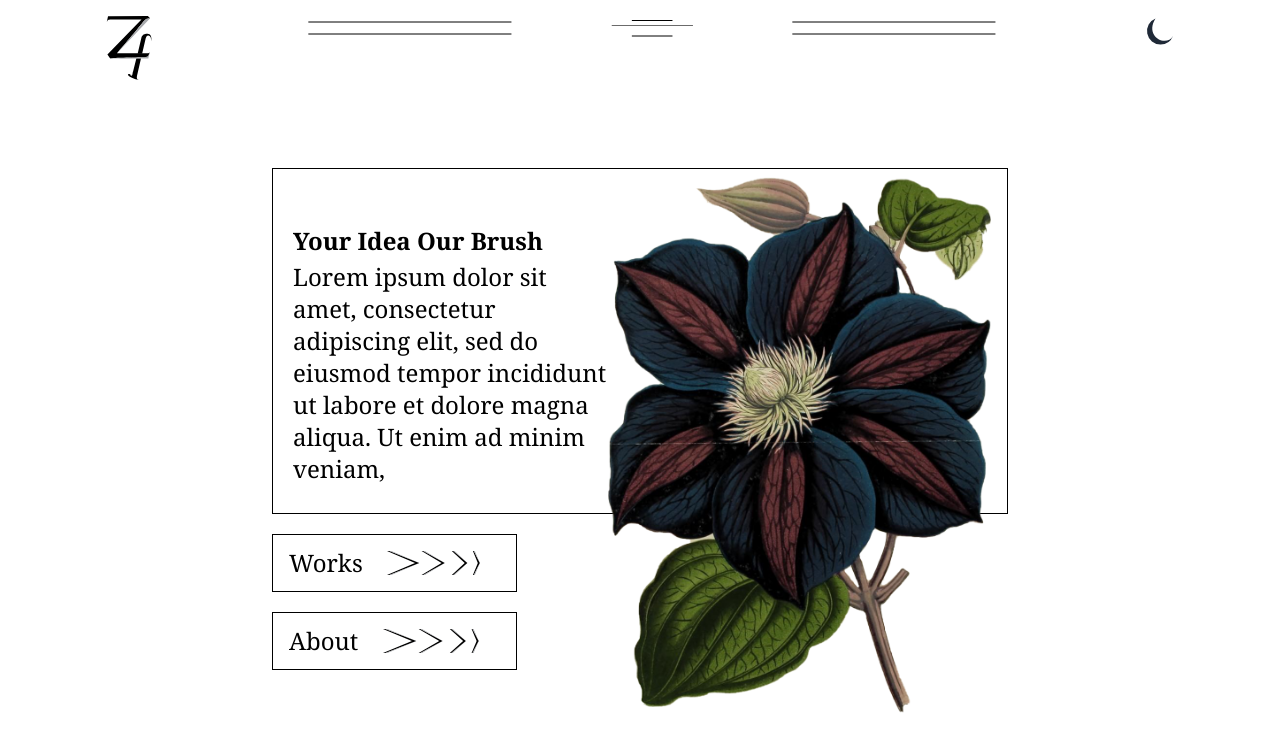
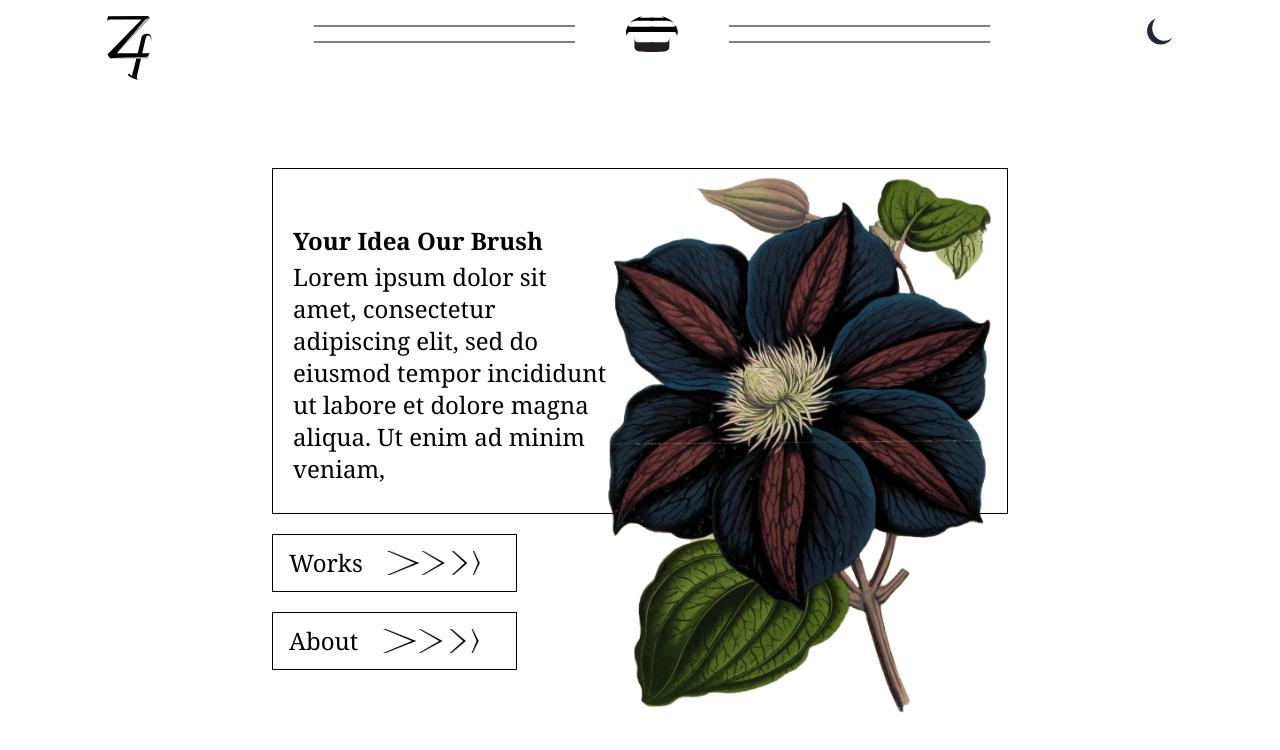
Before and after one commit to paul-lorenc/zipperfield-dot-co, a Next.js app: page / in a window 1280 px wide. Shown: the top 750 px of the page. Built offline with nearby package versions, Linux system fonts and the light colour scheme.

Commit message:
added main nav icon

```diff
--- a/components/Container.tsx
+++ b/components/Container.tsx
@@ -2,6 +2,8 @@ import Link from "next/link";
 import { useState, useEffect } from "react";
 import { useTheme } from "next-themes";
 import ZFIcon from "./svgs/ZFIcon";
+import TopNavDrop from "./svgs/TopNavDrop";
+import BotNavDrop from "./svgs/BotNavDrop";
 
 export const Container: React.FC = ({ children }) => {
   let ax1 = "8%";
@@ -32,32 +34,15 @@ export const Container: React.FC = ({ children }) => {
             </a>
           </Link>
           <div className="z-20 flex flex-col items-center w-2/3 text-black dark:text-white">
-            <div className="h-3 navtop flex items-center justify-between">
+            <div className="h-5 navtop flex items-center justify-between">
               <svg height="100%" width="100%">
                 <line x1={ax1} y1={l1} x2={ax2} y2={l1} stroke="currentColor" />
               </svg>
               <button
-                className="h-3 w-full flex flex-col items-center justify-center"
+                className="h-5 w-full md:w-1/3 flex flex-col items-center justify-center"
                 onClick={handleClick}
               >
-                <svg height="100%" width="20%">
-                  <line
-                    x1={ax1}
-                    y1={l1}
-                    x2={ax2}
-                    y2={l1}
-                    stroke="currentColor"
-                  />
-                </svg>
-                <svg className="h-1" height="100%" width="40%">
-                  <line
-                    x1={ax1}
-                    y1="3%"
-                    x2={ax2}
-                    y2="3%"
-                    stroke="currentColor"
-                  />
-                </svg>
+                <TopNavDrop />
               </button>
               <svg height="100%" width="100%">
                 <line x1={ax1} y1={l1} x2={ax2} y2={l1} stroke="currentColor" />
@@ -86,23 +71,15 @@ export const Container: React.FC = ({ children }) => {
                 </Link>
               </ul>
             </div>
-            <div className="h-3 navbot flex items-start justify-center">
+            <div className="h-3 mb-1 navbot flex items-start justify-center">
               <svg height="100%" width="100%">
                 <line x1={ax1} y1={l1} x2={ax2} y2={l1} stroke="currentColor" />
               </svg>
               <button
-                className="h-4 w-full flex flex-col items-center"
+                className="h-3 md:h-4 w-full md:w-1/3 flex flex-col items-center justify-center"
                 onClick={handleClick}
               >
-                <svg height="100%" width="20%">
-                  <line
-                    x1={ax1}
-                    y1={l1}
-                    x2={ax2}
-                    y2={l1}
-                    stroke="currentColor"
-                  />
-                </svg>
+                <BotNavDrop />
               </button>
               <svg height="100%" width="100%">
                 <line x1={ax1} y1={l1} x2={ax2} y2={l1} stroke="currentColor" />
--- /dev/null
+++ b/components/svgs/BotNavDrop.tsx
@@ -0,0 +1,20 @@
+const BotNavDrop = (props: any) => (
+  <svg viewBox="0 0 36.5 16.7" className="w-1/2">
+    <path
+      d="M30,42.8H28.8V52.9H30c16.2,0,18.3-.5,18.3-7V36.2c-.2,4.5-.7,6.6-4.2,6.6Z"
+      transform="translate(-11.8 -36.2)"
+      style={{
+        fill: "#231f20",
+      }}
+    />
+    <path
+      d="M30,42.8h1.2V52.9H30c-16.2,0-18.2-.5-18.2-7V36.2c.1,4.5.6,6.6,4.1,6.6Z"
+      transform="translate(-11.8 -36.2)"
+      style={{
+        fill: "#231f20",
+      }}
+    />
+  </svg>
+);
+
+export default BotNavDrop;
--- /dev/null
+++ b/components/svgs/TopNavDrop.tsx
@@ -0,0 +1,63 @@
+const TopNavDrop = (props: any) => (
+  <svg viewBox="0 0 58 33.3" className="w-1/2" preserveAspectRatio="none">
+    <title>{"nav-dropdown-icon-top"}</title>
+    <path
+      d="M57.9,36.7c2.3-6.1.8-13.1-2-18.9h0c.3.7,1.2,3.6-3.8,3.6H27.8V30H54.9C57.9,30,57.9,36.5,57.9,36.7Z"
+      transform="translate(-1 -3.4)"
+      style={{
+        fill: "currentColor",
+      }}
+    />
+    <path
+      d="M46.1,11.4a10.5,10.5,0,0,1,9.6,5.9,29.5,29.5,0,0,0-5.5-7.6c-.1-.1-.2-.3-.4-.3a27.7,27.7,0,0,0-9.1-6c.3.3,4.4,3,1.2,3H27.8v5Z"
+      transform="translate(-1 -3.4)"
+      style={{
+        fill: "currentColor",
+      }}
+    />
+    <path
+      d="M40.6,3.4h.1a27.7,27.7,0,0,1,9.1,6A23.6,23.6,0,0,0,40.6,3.4Z"
+      transform="translate(-1 -3.4)"
+      style={{
+        fill: "currentColor",
+      }}
+    />
+    <path
+      d="M55.7,17.3v.2C55.8,17.4,55.7,17.4,55.7,17.3Z"
+      transform="translate(-1 -3.4)"
+      style={{
+        fill: "currentColor",
+      }}
+    />
+    <path
+      d="M2.1,36.7c-2.3-6.1-.8-13.1,2-18.9h0c-.3.7-1.2,3.6,3.8,3.6H32.3V30H5.1C2.1,30,2.1,36.5,2.1,36.7Z"
+      transform="translate(-1 -3.4)"
+      style={{
+        fill: "currentColor",
+      }}
+    />
+    <path
+      d="M13.9,11.4a10.5,10.5,0,0,0-9.6,5.9A29.5,29.5,0,0,1,9.8,9.7c.1-.1.2-.3.4-.3a27.7,27.7,0,0,1,9.1-6c-.3.3-4.4,3-1.2,3H32.3v5Z"
+      transform="translate(-1 -3.4)"
+      style={{
+        fill: "currentColor",
+      }}
+    />
+    <path
+      d="M19.4,3.4h-.1a27.7,27.7,0,0,0-9.1,6A23.6,23.6,0,0,1,19.4,3.4Z"
+      transform="translate(-1 -3.4)"
+      style={{
+        fill: "currentColor",
+      }}
+    />
+    <path
+      d="M4.3,17.3v0Z"
+      transform="translate(-1 -3.4)"
+      style={{
+        fill: "currentColor",
+      }}
+    />
+  </svg>
+);
+
+export default TopNavDrop;
```
